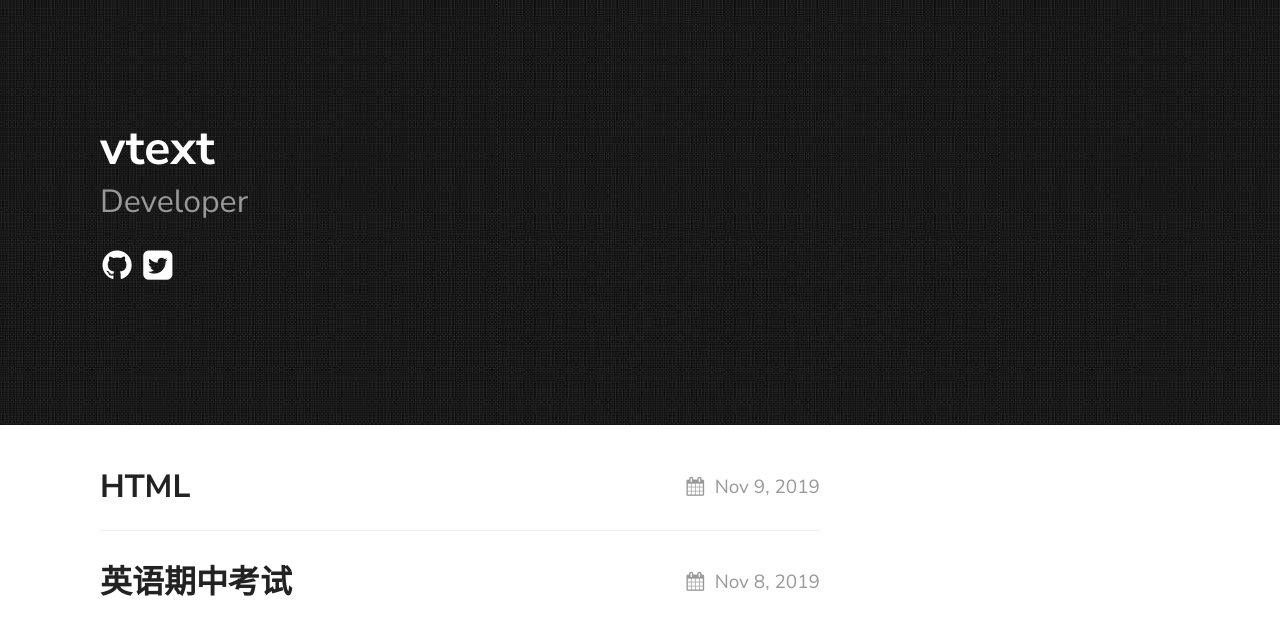
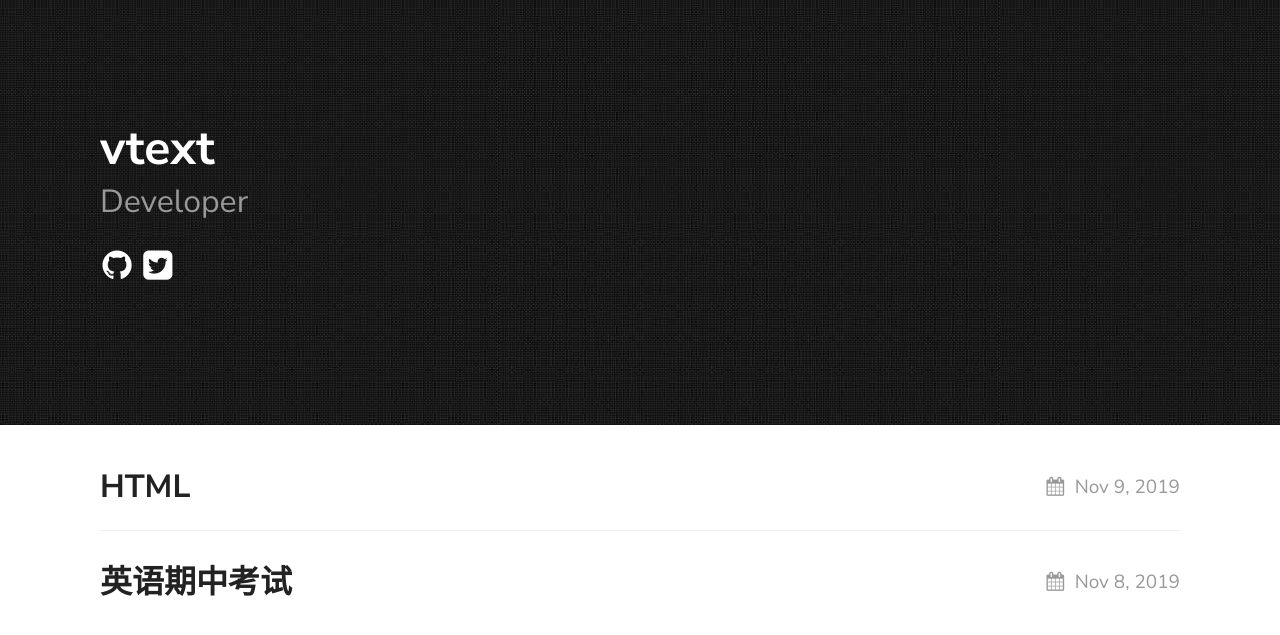
Before and after one commit to vtext/vtext.github.io, a Jekyll site: the page built from index.md, in a window 1280 px wide. Shown: the top 635 px of the page. Built offline with Jekyll 4.4.1, drawn with Linux system fonts in a browser that asks for light colours.

Commit message:
Update theme.scss

```diff
--- a/_sass/theme.scss
+++ b/_sass/theme.scss
@@ -103,7 +103,7 @@ header {
 //
 .container {
 	margin:0 150px;
-	max-width: 720px;
+	max-width: 1280px;
 
 	div.highlighter-rouge {
 		right: 150px;
```
